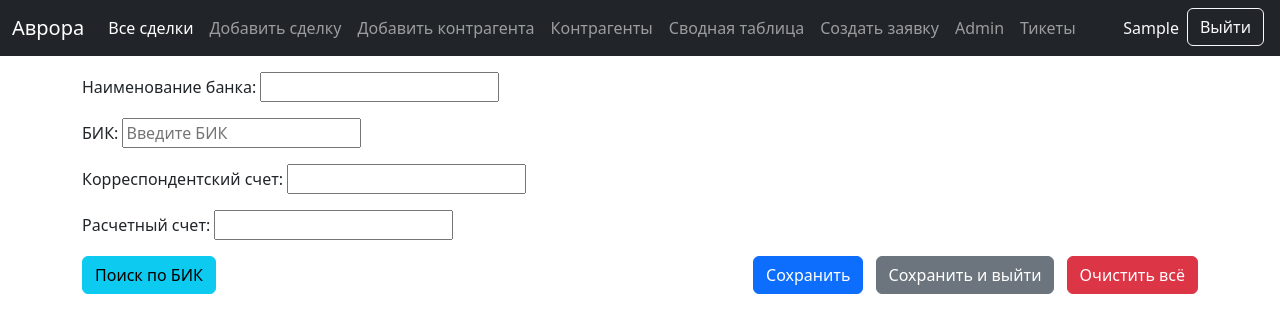
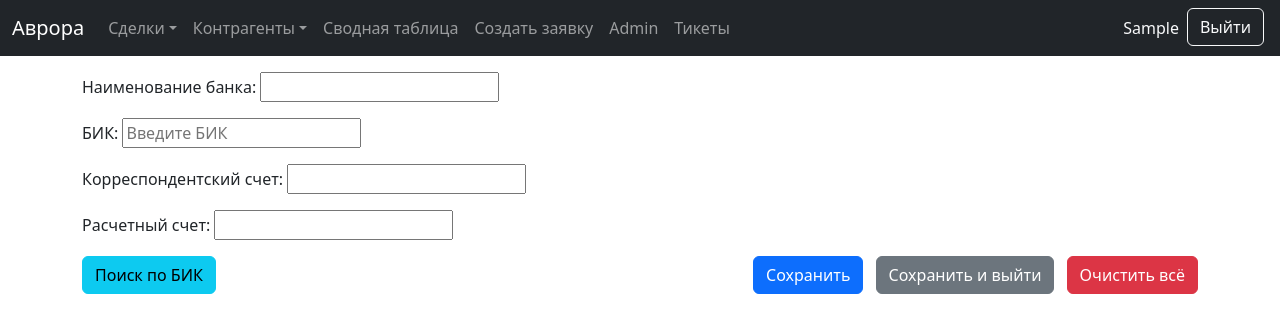
Before and after one commit to stashydro/avrora, a Django app: page /clients/add_bank/1/ in a window 1280 px wide. Shown: the top 333 px of the page. Run offline with Django 5.2, Linux system fonts and the light colour scheme; the visitor is signed in with stand-in values (Sample User, id 1).

Commit message:
Base.html
Добавлено выпадающее меню

```diff
--- a/deals/templates/deals/base.html
+++ b/deals/templates/deals/base.html
@@ -33,21 +33,22 @@
         <button class="navbar-toggler" type="button" data-bs-toggle="collapse" data-bs-target="#navbarsExample09" aria-controls="navbarsExample09" aria-expanded="false" aria-label="Toggle navigation">
           <span class="navbar-toggler-icon"></span>
         </button>
-
         <div class="collapse navbar-collapse" id="navbarsExample09">
           <ul class="navbar-nav me-auto mb-2 mb-lg-0">
-            <li class="nav-item">
-              <a class="nav-link active" aria-current="page" href="{% url 'deals' %}">Все сделки</a>
-            </li>
-            <li class="nav-item">
-              <a class="nav-link" href="{% url 'add_deal' %}">Добавить сделку</a>
-            </li>
-            <li class="nav-item">
-              <a class="nav-link" href="{% url 'add_partner' %}">Добавить контрагента</a>
-            </li>
-              <li class="nav-item">
-              <a class="nav-link" href="{% url 'partners' %}">Контрагенты</a>
-            </li>
+              <li class="nav-item dropdown">
+                <a class="nav-link dropdown-toggle" href="#" id="dropdown04" data-bs-toggle="dropdown" aria-haspopup="true" aria-expanded="false">Сделки</a>
+                <div class="dropdown-menu" aria-labelledby="dropdown04">
+                  <a class="dropdown-item" href="{% url 'deals' %}">Все сделки</a>
+                  <a class="dropdown-item" href="{% url 'add_deal' %}">Добавить сделку</a>
+                </div>
+              </li>
+              <li class="nav-item dropdown">
+                <a class="nav-link dropdown-toggle" href="#" id="dropdown04" data-bs-toggle="dropdown" aria-haspopup="true" aria-expanded="false">Контрагенты</a>
+                <div class="dropdown-menu" aria-labelledby="dropdown04">
+                  <a class="dropdown-item" href="{% url 'partners' %}">Все контрагенты</a>
+                  <a class="dropdown-item" href="{% url 'add_partner' %}">Добавить контрагента</a>
+                </div>
+              </li>
             <li class="nav-item">
               <a class="nav-link" href="{% url 'result' %}">Сводная таблица</a>
             </li>
```
